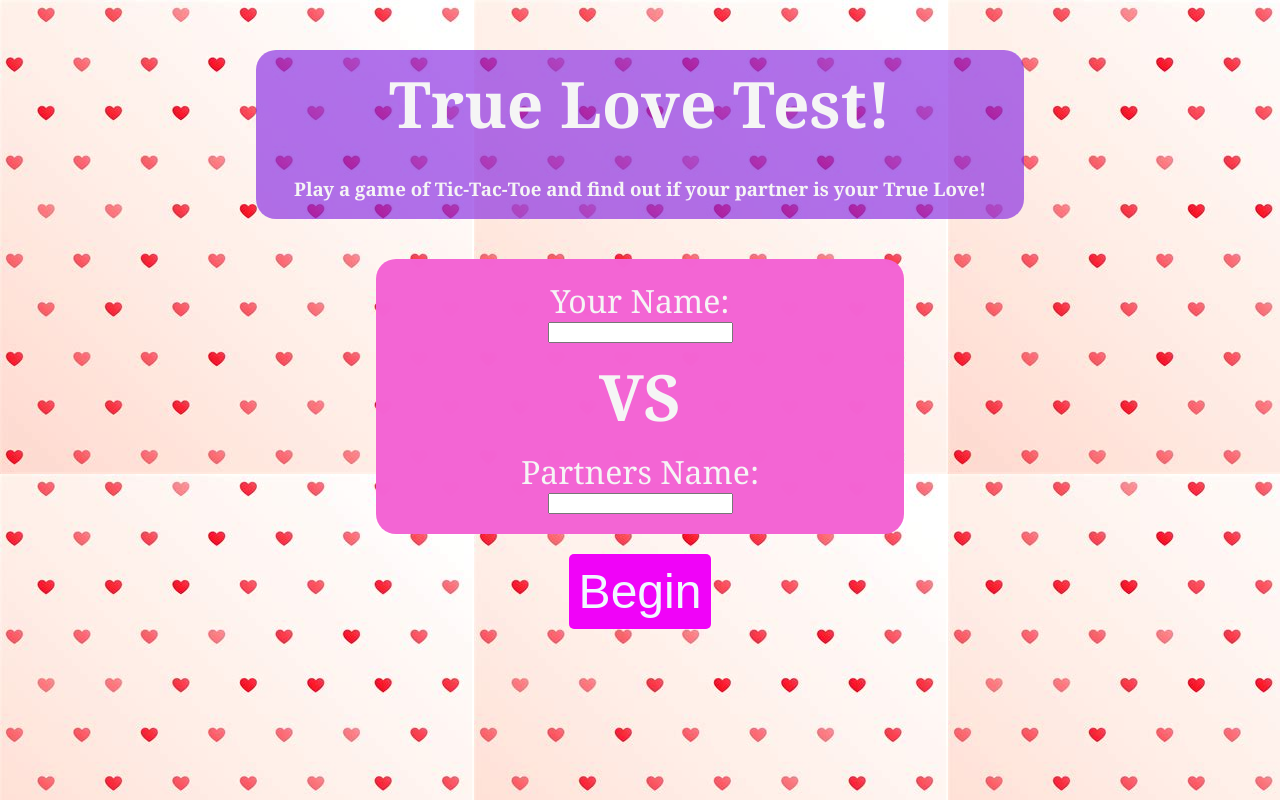
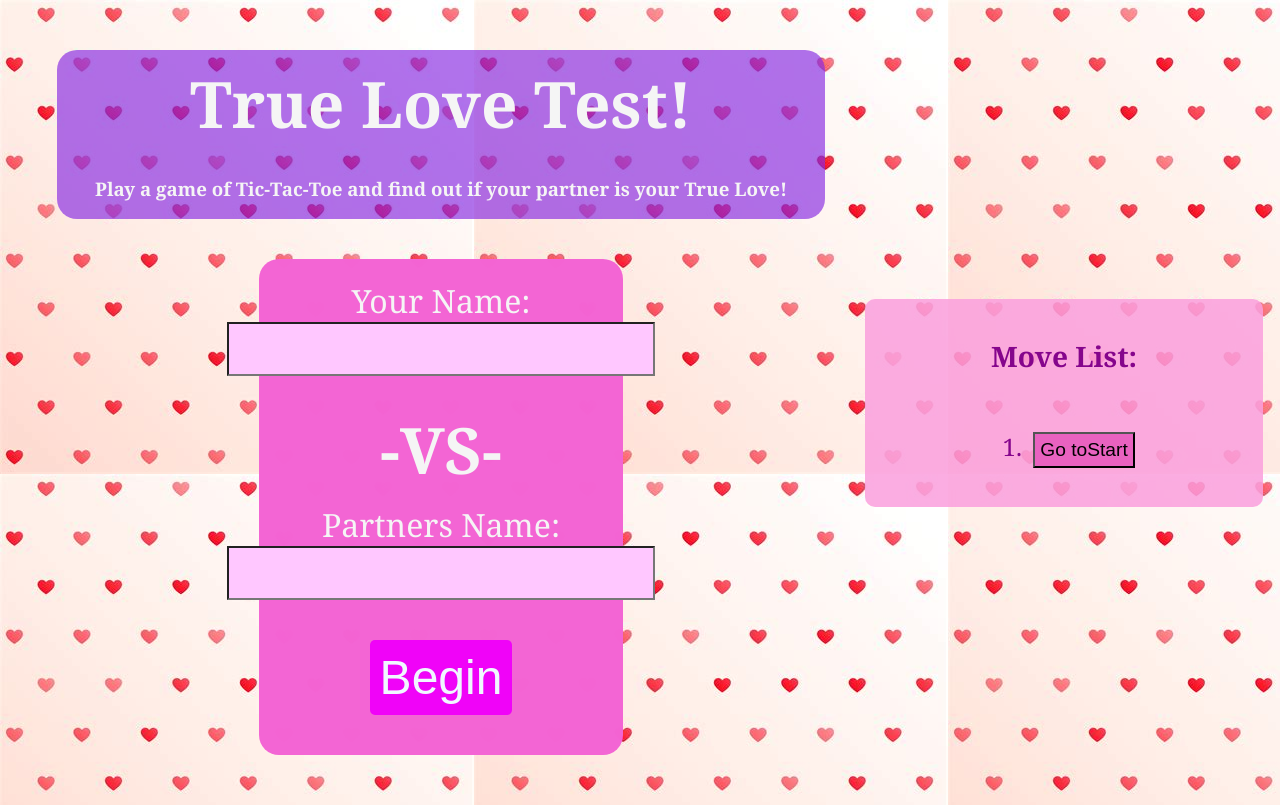
Before and after one commit to 1travelintexan/Tic-Tac-Toe-, a React (Create React App) app in the folder tic-tac-toe/: page / in a window 1280 px wide. Built offline with nearby package versions, Linux system fonts and the light colour scheme.

Commit message:
styles and hover effects added

```diff
--- a/tic-tac-toe/src/components/Splash.tsx
+++ b/tic-tac-toe/src/components/Splash.tsx
@@ -14,11 +14,11 @@ function Splash(props: any) {
       <form className="splash-form" onSubmit={handleNames}>
         <label>Your Name:</label>
         <input name="yourName" type="text"></input>
-        <h1>VS</h1>
+        <h1>-VS-</h1>
         <label>Partners Name:</label>
         <input name="partnersName" type="text"></input>
+        <button type="submit">Begin</button>
       </form>
-      <button type="submit">Begin</button>
     </div>
   );
 }
--- a/tic-tac-toe/src/components/game.tsx
+++ b/tic-tac-toe/src/components/game.tsx
@@ -43,24 +43,26 @@ function Game() {
     setSplash(false);
   }
   return (
-    <div>
+    <div className="gamepage-container">
       {splash ? (
         <Splash handleNames={handleNames} />
       ) : (
-        <Row gap={20}>
-          <Column gap={20}>
-            <div>
+        <div className="board-container">
+          <div className="game-header">
             {winner
               ? `${
                   winner == "X" ? yourName : partnersName
                 } won! Our state of the art algorithm has given your love a 92% chance of success!`
               : `${xIsNext ? yourName : partnersName}'s turn!`}
           </div>
+          <Row gap={20}>
+            <Column gap={20}>
               <Board board={current} onClick={handleClick} />
             </Column>
+          </Row>
+        </div>
+      )}
       <MoveLog history={gameState.history} jumpTo={jumpTo} />
-        </Row>
-      )}
     </div>
   );
 }
--- a/tic-tac-toe/src/components/log.tsx
+++ b/tic-tac-toe/src/components/log.tsx
@@ -8,16 +8,19 @@ type logProps = {
 };
 export function MoveLog(props: logProps) {
   return (
+    <div className="log-container">
+      <h3>Move List:</h3>
       <ol>
         {props.history.map((_, index) => {
           return (
             <li key={index}>
               <button onClick={() => props.jumpTo(index)}>
-              Go To{index === 0 ? "Start" : `Move to #${index}`}
+                Go to{index === 0 ? "Start" : ` move #${index}`}
               </button>
             </li>
           );
         })}
       </ol>
+    </div>
   );
 }
--- a/tic-tac-toe/src/index.css
+++ b/tic-tac-toe/src/index.css
@@ -49,22 +49,76 @@ h1 {
 .splash-page button {
   background-color: rgb(240, 3, 248);
   color: aliceblue;
+  margin: 20px;
   padding: 10px;
   font-size: 3rem;
   border-radius: 5px;
   border: none;
 }
 
+.splash-page input {
+  background-color: rgb(255, 199, 255);
+  height: 3rem;
+  width: 80%rem;
+  font-size: 2rem;
+  color: rgb(165, 0, 160);
+  margin-bottom: 20px;
+}
+
 label {
   font-size: 2rem;
 }
 
+.board-container {
+  display: flex;
+  justify-content: center;
+  align-items: center;
+  flex-direction: column;
+}
+
+.gamepage-container {
+  display: flex;
+  justify-content: center;
+  align-items: center;
+}
 .board {
   width: 80vw;
   padding: 10px;
   display: flex;
   justify-content: center;
   align-items: center;
+}
+
+.game-header {
+  color: rgb(133, 5, 140);
+  background-color: rgba(251, 160, 222, 0.859);
+  text-align: center;
+  font-size: 4rem;
+  padding: 10px;
+  border-radius: 10px;
+  display: flex;
+  justify-content: center;
+  align-items: center;
+}
+
+.log-container {
+  display: flex;
+  justify-content: center;
+  align-items: center;
+  flex-direction: column;
+  width: 30%;
+  font-size: 1.5rem;
+  color: rgb(133, 5, 140);
+  background-color: rgba(251, 160, 222, 0.859);
+  border-radius: 10px;
+  padding: 10px;
+}
+
+.log-container ol li button {
+  background-color: rgb(233, 98, 192);
+  margin: 5px;
+  font-size: 1.2rem;
+  padding: 5px;
 }
 
 .squares:hover {
@@ -74,3 +128,6 @@ label {
   border: 2px solid white;
   box-shadow: 4px 4px 10px rgb(209, 6, 40);
 }
+.log-container ol li button:hover {
+  border: 2px solid white;
+}
```
Lines whose indentation alone changed are shown as unchanged.
